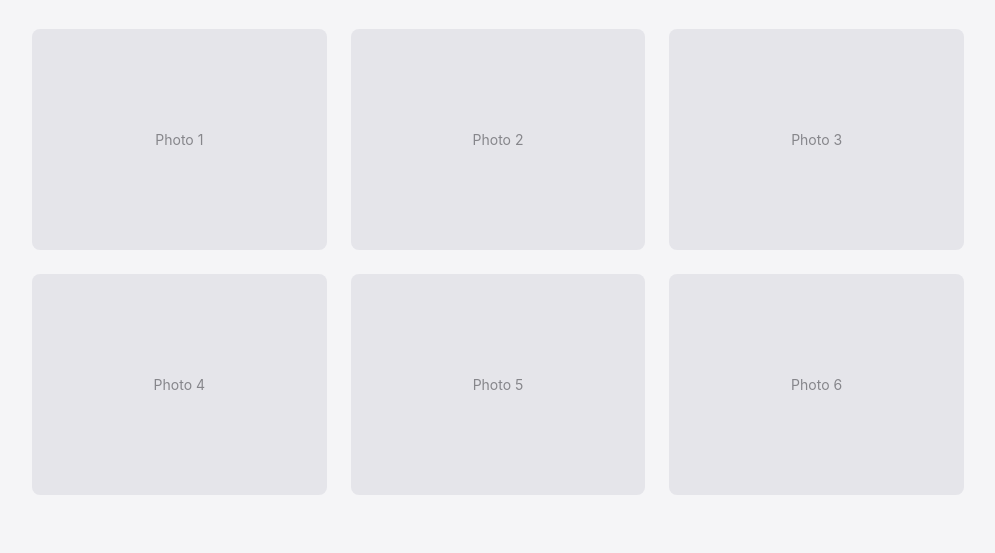
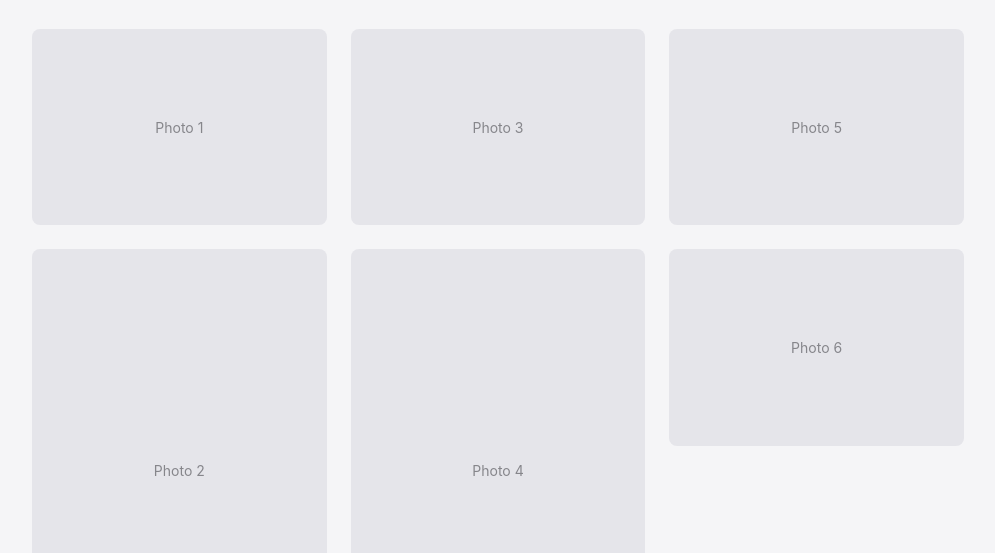
Before and after one commit to Terreturn/youcheng-song, a website built with Vite: page src/pages/photography.html in a window 1280 px wide. Shown: the part 247-800 px from the top of the page, without its empty margins (142-1137 px from the left). Built offline with nearby package versions, Linux system fonts and the light colour scheme.

Commit message:
Preserve landscape and portrait photo proportions

```diff
--- a/src/pages/photography.html
+++ b/src/pages/photography.html
@@ -9,25 +9,28 @@
     <link rel="stylesheet" href="../styles/base.css" />
     <style>
         .gallery-grid {
-            display: grid;
-            grid-template-columns: repeat(2, minmax(0, 1fr));
-            gap: clamp(12px, 2vw, 24px);
+            --gallery-gap: clamp(12px, 2vw, 24px);
+            column-count: 2;
+            column-gap: var(--gallery-gap);
             margin-top: var(--spacing-xl);
         }
 
         @media (min-width: 900px) {
             .gallery-grid {
-                grid-template-columns: repeat(3, minmax(0, 1fr));
+                column-count: 3;
             }
         }
 
         .photo-item {
+            display: block;
+            width: 100%;
             min-width: 0;
+            margin-bottom: var(--gallery-gap);
+            break-inside: avoid;
             background-color: var(--color-surface);
             border-radius: var(--radius-sm);
             overflow: hidden;
             transition: opacity var(--transition-fast);
-            aspect-ratio: 4 / 3;
             position: relative;
         }
 
@@ -36,14 +39,14 @@
         }
 
         .photo-item img {
+            display: block;
             width: 100%;
-            height: 100%;
-            object-fit: cover;
+            height: auto;
         }
 
         .photo-placeholder {
             width: 100%;
-            height: 100%;
+            aspect-ratio: 3 / 2;
             background-color: var(--color-divider);
             display: flex;
             align-items: center;
@@ -52,6 +55,9 @@
             font-size: var(--font-size-sm);
         }
 
+        .photo-item.portrait .photo-placeholder {
+            aspect-ratio: 2 / 3;
+        }
     </style>
 </head>
 
@@ -72,17 +78,17 @@
                 <p class="text-subtitle fade-in-up delay-100">A collection of light, shadow, and perspective.</p>
 
                 <div class="gallery-grid fade-in-up delay-200">
-                    <!-- Placeholders -->
+                    <!-- Mixed-orientation placeholders. Real images retain their original proportions. -->
                     <div class="photo-item">
                         <div class="photo-placeholder">Photo 1</div>
                     </div>
-                    <div class="photo-item">
+                    <div class="photo-item portrait">
                         <div class="photo-placeholder">Photo 2</div>
                     </div>
                     <div class="photo-item">
                         <div class="photo-placeholder">Photo 3</div>
                     </div>
-                    <div class="photo-item">
+                    <div class="photo-item portrait">
                         <div class="photo-placeholder">Photo 4</div>
                     </div>
                     <div class="photo-item">
```
Also changed, not shown: README.md.
